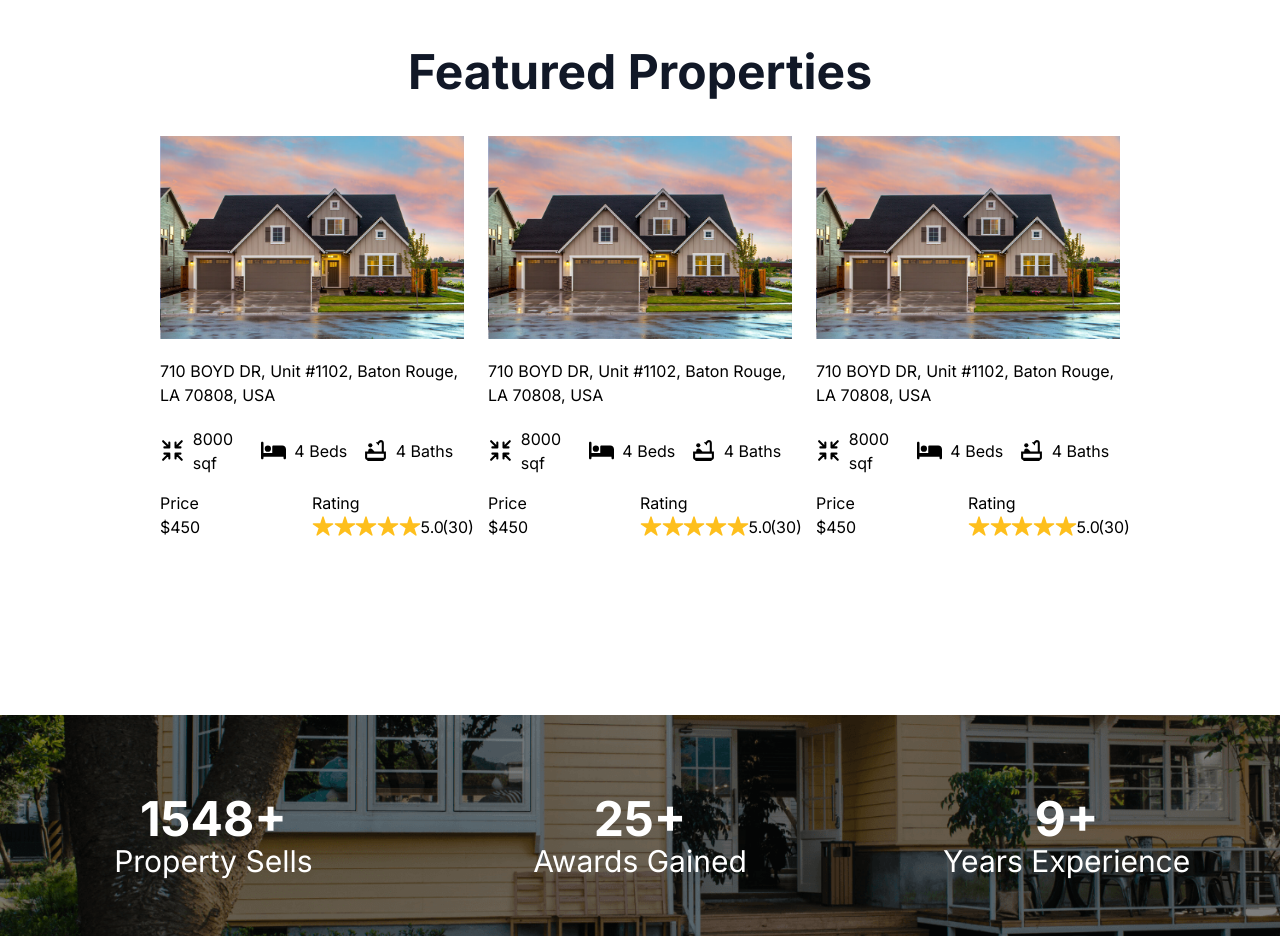
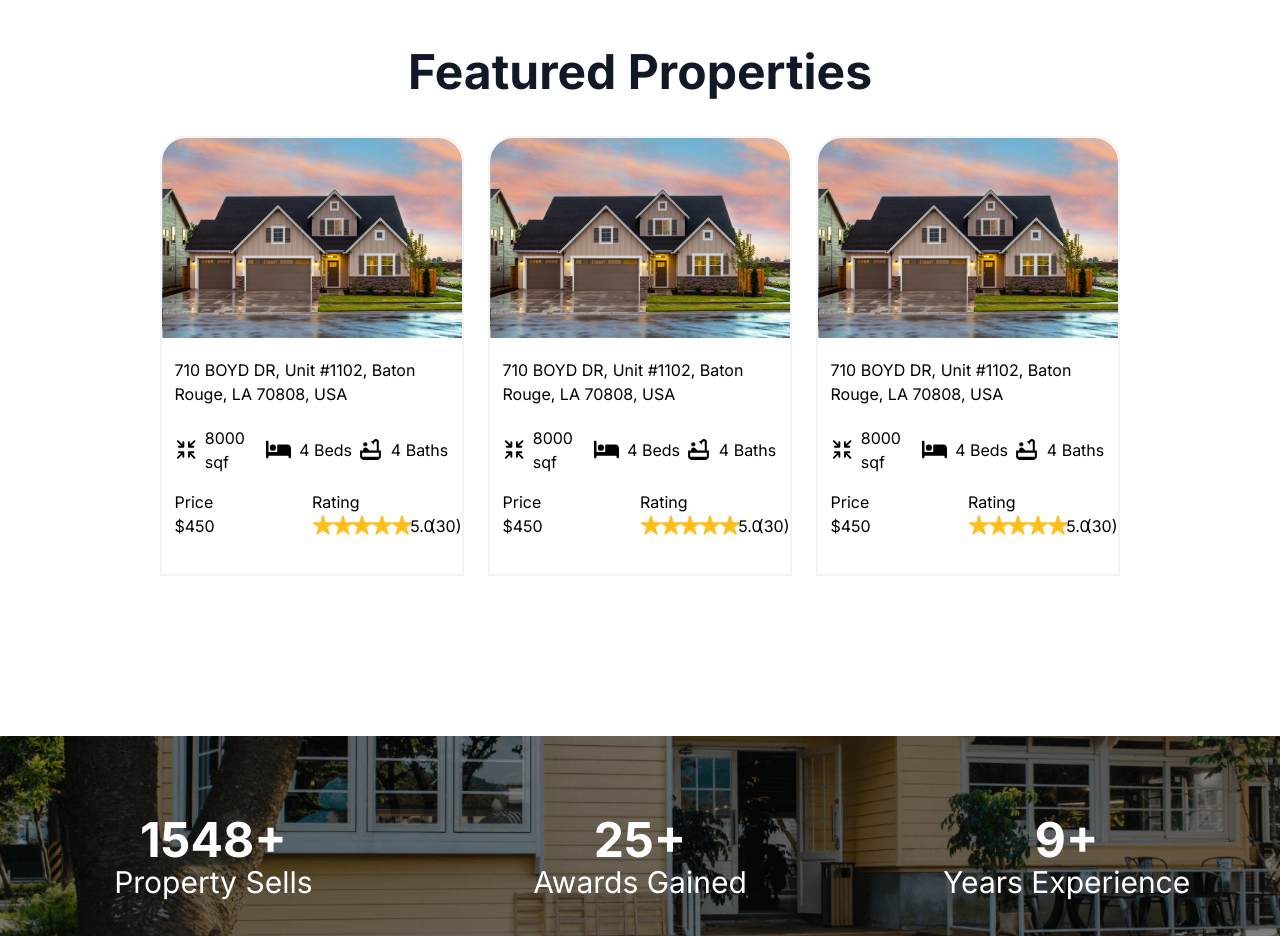
Before and after one commit to AshishAr-07/Real-State, a Next.js app: page / in a window 1280 px wide. Shown: the part 1920-2856 px from the top of the page. Built offline with nearby package versions, Linux system fonts and the light colour scheme.

Commit message:
featured section update

```diff
--- a/src/components/ContactDetails.js
+++ b/src/components/ContactDetails.js
@@ -15,8 +15,6 @@ export default function ContactDetails() {
             <p><MdMail size={50}/></p>
             <p className='text-3xl'>Drop us a Line</p>
             <p className='text-xl'>contact@gmail.com
-
-
 </p>
         </div>
         <div className='flex flex-col gap-4 justify-center items-center'>
--- a/src/components/ContactForm.js
+++ b/src/components/ContactForm.js
@@ -4,7 +4,7 @@ export default function ContactForm() {
   return (
     <div className='grid grid-cols-1 gap-6 md:grid-cols-5 place-content-center w-4/5 mx-auto '>
     <div className="col-span-3 ">
-        <img src="8074.png" className='rounded'></img>
+        <img src="8074.png" className='rounded-t-3xl'></img>
     </div>
     <div className='flex md:justify-start justify-center items-center col-span-2'> <form className="w-4/5 ">
     <p className="text-4xl mb-5 bloack">Get in Touch!</p>
--- a/src/components/Featured.js
+++ b/src/components/Featured.js
@@ -10,17 +10,17 @@ export default function Featured() {
         <div className="text-center text-gray-900  text-5xl py-10 ">
           <p ><b>Featured Properties</b></p>
         </div>
-        <div className="grid grid-cols-1 gap-6 md:grid-cols-3 mb-20 pb-10">
-          <div>
-            <img src="2.jpg"></img>
-            <p className=" py-5" >710 BOYD DR, Unit #1102, Baton Rouge, LA 70808, USA</p>
-            <div className="grid grid-cols-3">
+        <div className="grid grid-cols-1 gap-6 md:grid-cols-3 mb-20 pb-10 ">
+          <div className='border-2 border-gray-100 rounded-t-3xl hover:shadow-xl'>
+            <img src="2.jpg" className="rounded-t-3xl"></img>
+            <p className=" py-5 w-11/12 mx-auto" >710 BOYD DR, Unit #1102, Baton Rouge, LA 70808, USA</p>
+            <div className="grid grid-cols-3 w-11/12 mx-auto">
               <div className="flex justify-start items-center "><LuShrink size={25} /><p className="pl-2">8000 sqf</p> </div>
               <div className="flex justify-start items-center"><FaBed size={25} /> <p className="pl-2">4 Beds</p> </div>
               <div className="flex justify-start items-center "><MdOutlineBathtub size={25} /><p className="pl-2">4 Baths</p> </div>
 
             </div>
-            <div className="grid grid-cols-2 py-4">
+            <div className="grid grid-cols-2 mb-5 py-4 w-11/12 mx-auto">
               <div>
                 <div>Price</div>
                 <div>$450</div>
@@ -42,16 +42,16 @@ export default function Featured() {
             </div>
 
           </div>
-          <div>
-            <img src="2.jpg"></img>
-            <p className=" py-5" >710 BOYD DR, Unit #1102, Baton Rouge, LA 70808, USA</p>
-            <div className="grid grid-cols-3">
+          <div className='border-2 border-gray-100 rounded-t-3xl  hover:shadow-xl'>
+            <img src="2.jpg" className="rounded-t-3xl"></img>
+            <p className=" py-5 w-11/12 mx-auto" >710 BOYD DR, Unit #1102, Baton Rouge, LA 70808, USA</p>
+            <div className="grid grid-cols-3 w-11/12 mx-auto">
               <div className="flex justify-start items-center "><LuShrink size={25} /><p className="pl-2">8000 sqf</p> </div>
               <div className="flex justify-start items-center"><FaBed size={25} /> <p className="pl-2">4 Beds</p> </div>
               <div className="flex justify-start items-center "><MdOutlineBathtub size={25} /><p className="pl-2">4 Baths</p> </div>
 
             </div>
-            <div className="grid grid-cols-2 py-4">
+            <div className="grid grid-cols-2 mb-5 py-4 w-11/12 mx-auto">
               <div>
                 <div>Price</div>
                 <div>$450</div>
@@ -71,18 +71,18 @@ export default function Featured() {
                 </div>
               </div>
             </div>
+
           </div>
-
-          <div>
-            <img src="2.jpg"></img>
-            <p className=" py-5" >710 BOYD DR, Unit #1102, Baton Rouge, LA 70808, USA</p>
-            <div className="grid grid-cols-3">
+          <div className='border-2 border-gray-100 rounded-t-3xl  hover:shadow-xl '>
+            <img src="2.jpg" className="rounded-t-3xl"></img>
+            <p className=" py-5 w-11/12 mx-auto" >710 BOYD DR, Unit #1102, Baton Rouge, LA 70808, USA</p>
+            <div className="grid grid-cols-3 w-11/12 mx-auto">
               <div className="flex justify-start items-center "><LuShrink size={25} /><p className="pl-2">8000 sqf</p> </div>
               <div className="flex justify-start items-center"><FaBed size={25} /> <p className="pl-2">4 Beds</p> </div>
               <div className="flex justify-start items-center "><MdOutlineBathtub size={25} /><p className="pl-2">4 Baths</p> </div>
 
             </div>
-            <div className="grid grid-cols-2 py-4">
+            <div className="grid grid-cols-2 mb-5 py-4 w-11/12 mx-auto">
               <div>
                 <div>Price</div>
                 <div>$450</div>
@@ -102,8 +102,11 @@ export default function Featured() {
                 </div>
               </div>
             </div>
+
           </div>
+
         </div>
+
         {/* end */}
       </div>
   )
```
